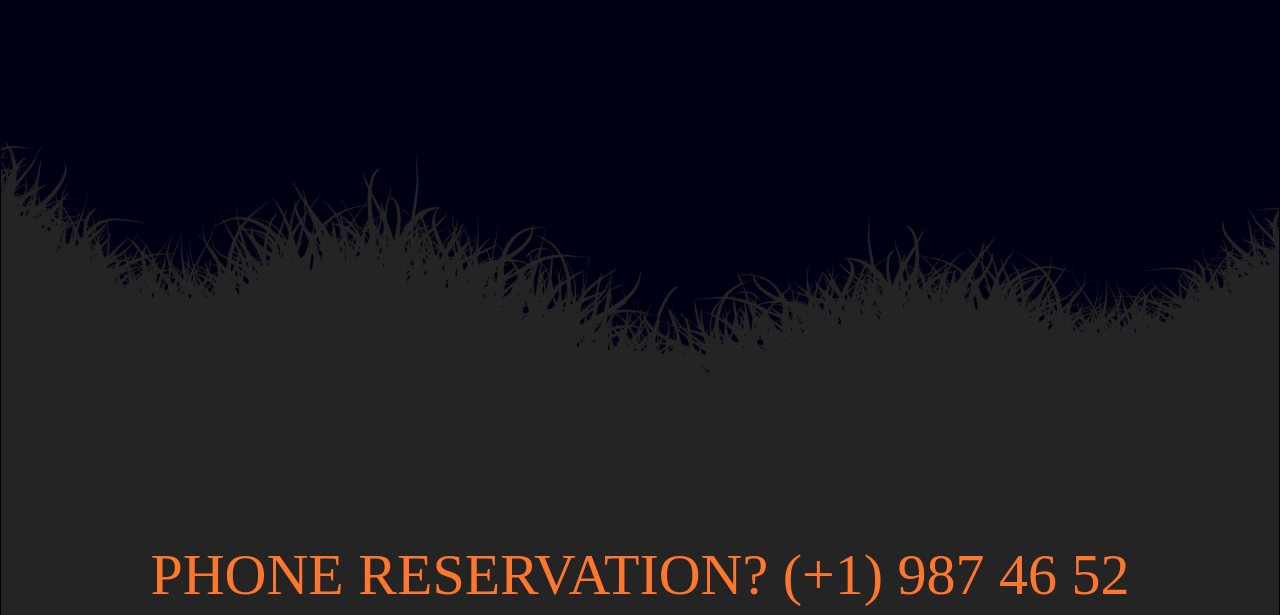
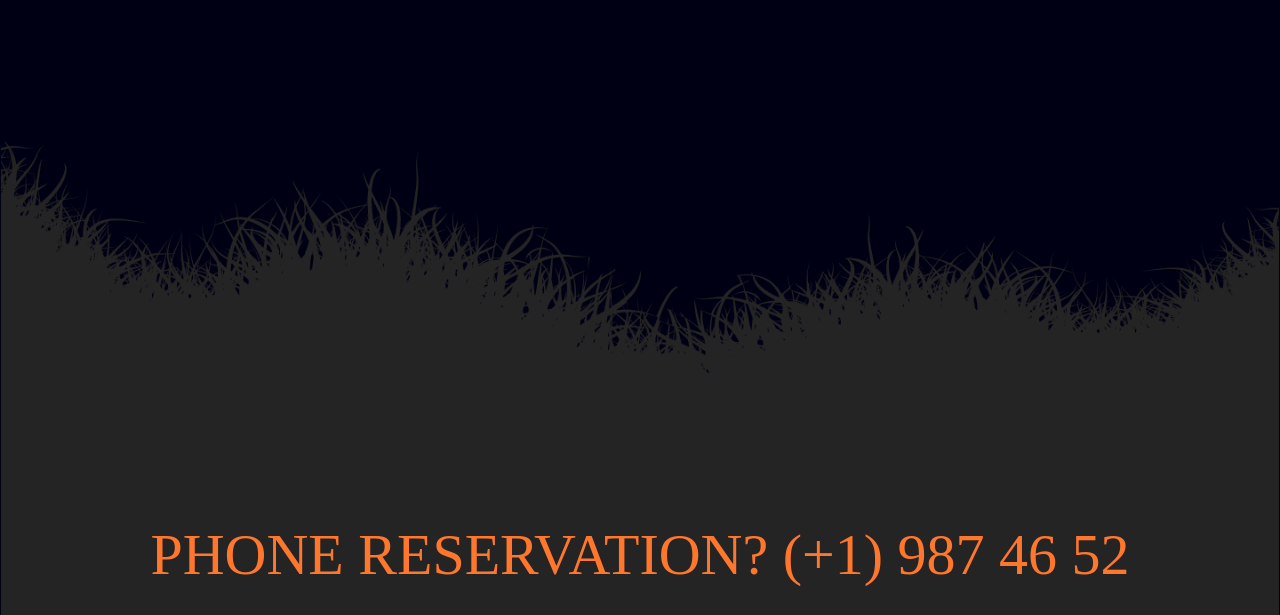
Before and after one commit to PatrickSant0s/Projeto-Halloween, a plain HTML site: page index.html in a window 1280 px wide. Shown: the part 2874-3489 px from the top of the page. Drawn offline with Linux system fonts and the light colour scheme; files whose address does not match are found by name; a web font is replaced by a local one.

Commit message:
att rodape

```diff
--- a/style.css
+++ b/style.css
@@ -375,7 +375,7 @@ div.container-calendario {
 
 .telefone {
     text-align: center;
-    padding-top: 400px;
+    padding-top:380px;
     color: var(--color-principal);
     font-family: Jolly Lodger;
     font-size: 58px;
```
